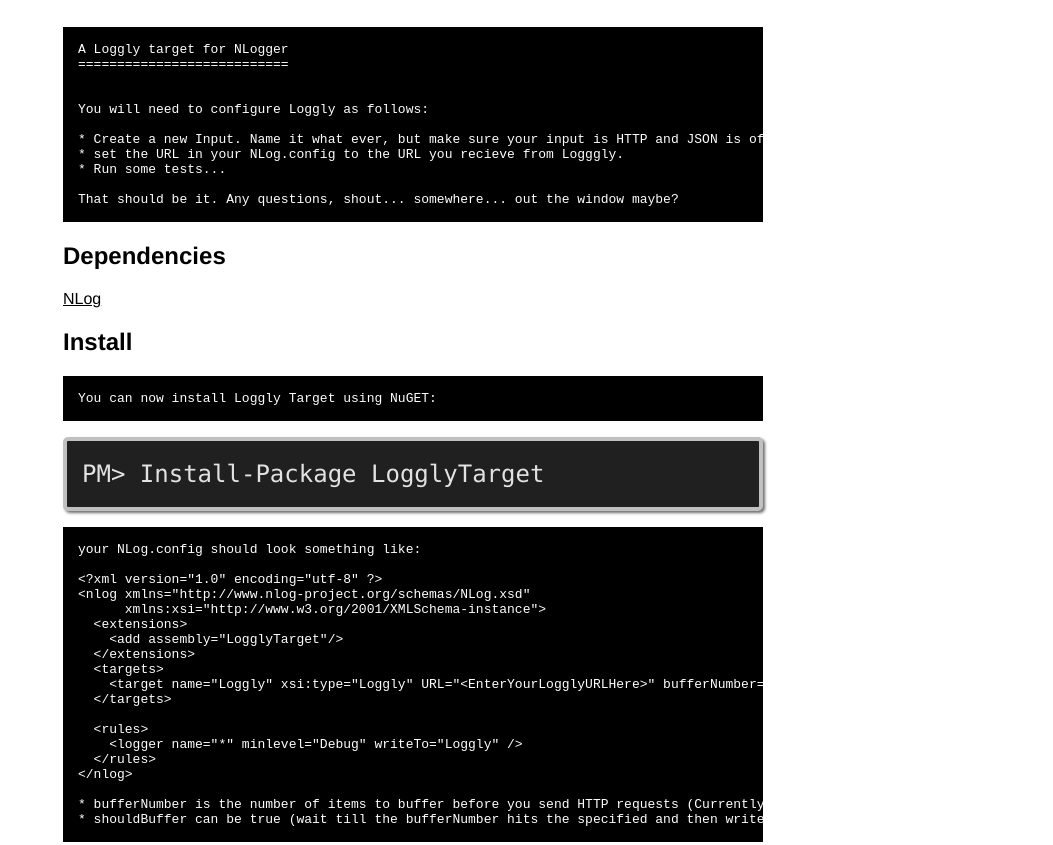
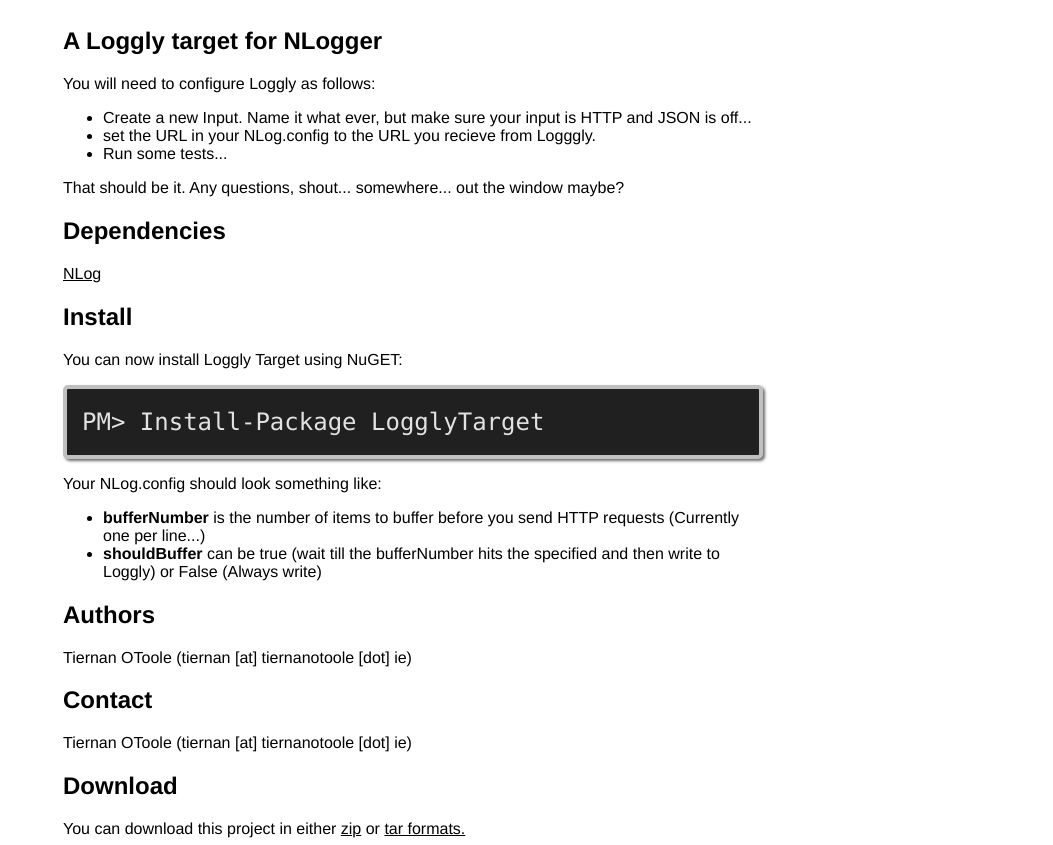
Before and after one commit to tiernano/LogglyNLoggerTarget, a plain HTML site: page index.html in a window 1280 px wide. Shown: the part 307-1152 px from the top of the page, without its empty margins (227-1280 px from the left). Drawn offline with Linux system fonts and the light colour scheme.

Commit message:
more tweaks to the GH Pages
moving the config to a github gist

```diff
--- a/index.html
+++ b/index.html
@@ -110,16 +110,13 @@
         <div class="description">
             An NLogger Target for Loggly
         </div>
-        <pre>A Loggly target for NLogger
-===========================
-
-
+        <h2>A Loggly target for NLogger</h2>
 You will need to configure Loggly as follows:
-
-* Create a new Input. Name it what ever, but make sure your input is HTTP and JSON is off...
-* set the URL in your NLog.config to the URL you recieve from Logggly.
-* Run some tests...
-
+<ul>
+<li>Create a new Input. Name it what ever, but make sure your input is HTTP and JSON is off...</li>
+<li>set the URL in your NLog.config to the URL you recieve from Logggly. </li>
+<li>Run some tests...</li>
+</ul>
 That should be it. Any questions, shout... somewhere... out the window maybe?</pre>
         <h2>
             Dependencies</h2>
@@ -127,32 +124,23 @@ That should be it. Any questions, shout... somewhere... out the window maybe?</p
             <a href="http://nlog-project.org/">NLog</a></p>
         <h2>
             Install</h2>
-        <pre>You can now install Loggly Target using NuGET:</pre>
+        You can now install Loggly Target using NuGET:
         <div class="nuget-badge">
             <p>
                 <code>PM&gt; Install-Package LogglyTarget </code>
             </p>
         </div>
-        <pre>your NLog.config should look something like:
+        Your NLog.config should look something like:
 
-&lt;?xml version=&quot;1.0&quot; encoding=&quot;utf-8&quot; ?&gt;
-&lt;nlog xmlns=&quot;http://www.nlog-project.org/schemas/NLog.xsd&quot;
-      xmlns:xsi=&quot;http://www.w3.org/2001/XMLSchema-instance&quot;&gt;
-  &lt;extensions&gt;
-    &lt;add assembly=&quot;LogglyTarget&quot;/&gt;
-  &lt;/extensions&gt;
-  &lt;targets&gt;
-    &lt;target name=&quot;Loggly&quot; xsi:type=&quot;Loggly&quot; URL=&quot;&lt;EnterYourLogglyURLHere&gt;&quot; bufferNumber=&quot;5&quot; shouldBuffer=&quot;true&quot;/&gt;
-  &lt;/targets&gt;
+<script src="https://gist.github.com/4655956.js"></script>
 
-  &lt;rules&gt;
-    &lt;logger name=&quot;*&quot; minlevel=&quot;Debug&quot; writeTo=&quot;Loggly&quot; /&gt;
-  &lt;/rules&gt;
-&lt;/nlog&gt;
+<ul>
+    <li><strong>bufferNumber</strong> is the number of items to buffer before you send HTTP requests
+        (Currently one per line...)</li>
+<li><strong>shouldBuffer</strong> can be true (wait till the bufferNumber hits the specified and then write to Loggly) or False (Always write)</li>
+</ul>
 
-* bufferNumber is the number of items to buffer before you send HTTP requests (Currently one per line...)
-* shouldBuffer can be true (wait till the bufferNumber hits the specified and then write to Loggly) or False (Always write)
-</pre>
+
         <h2>
             Authors</h2>
         <p>
```
